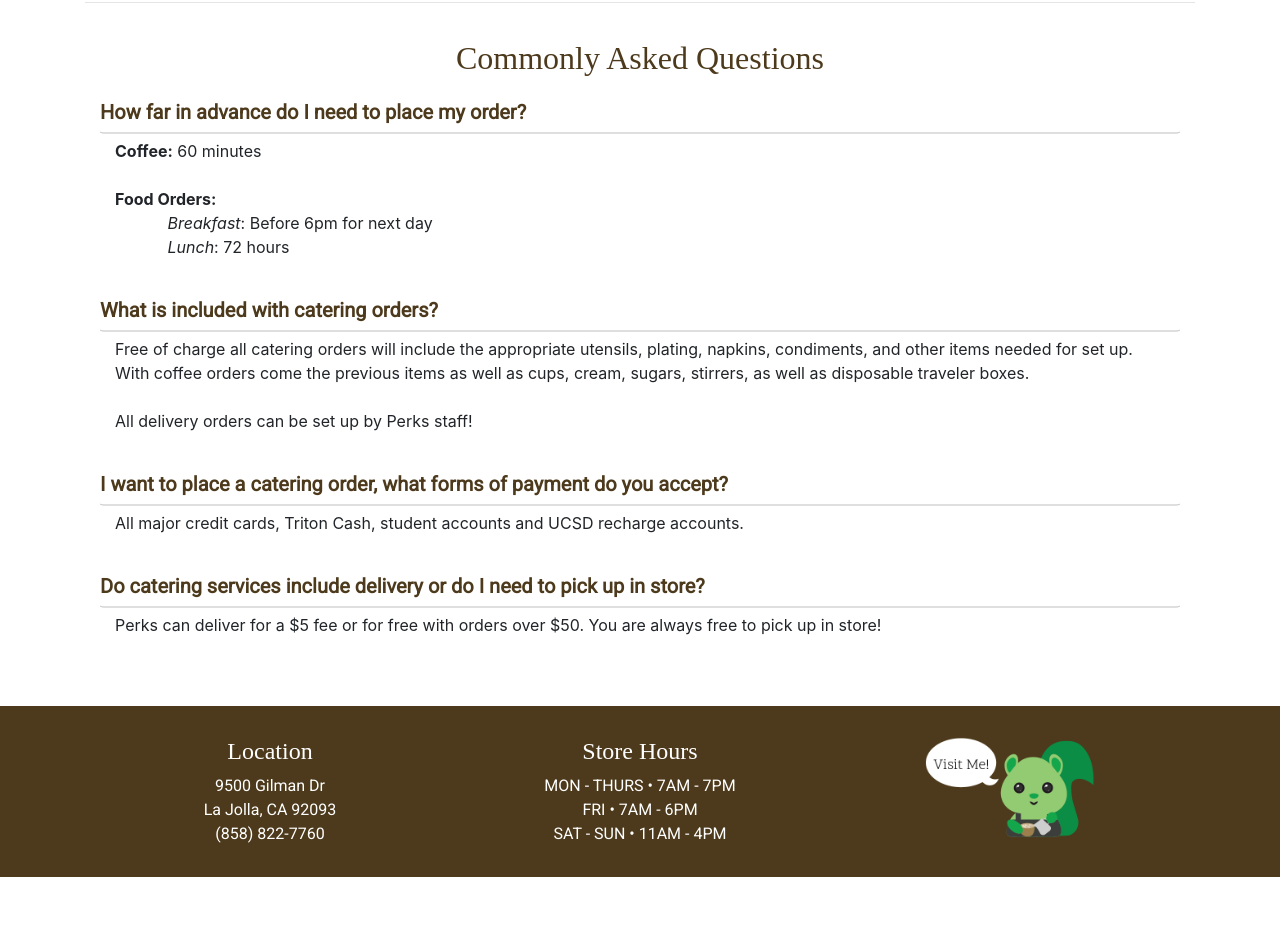
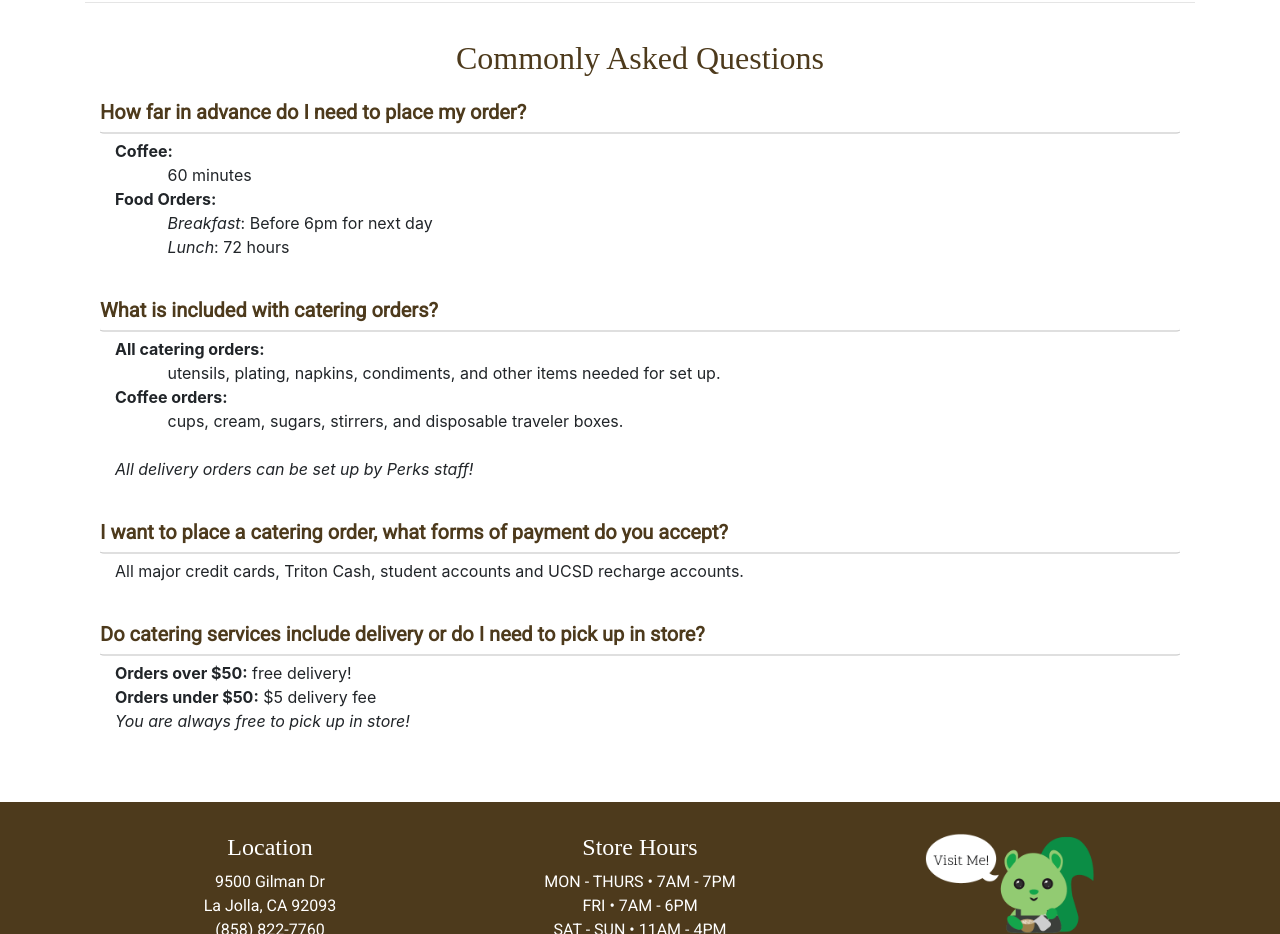
Before and after one commit to Anne-Le/cogs187b, a website: page perks_website/catering.html in a window 1280 px wide. Shown: the part 1218-2152 px from the top of the page. Before the commit the page ends 2095 px from the top, so only its background shows below. Drawn offline with Linux system fonts and the light colour scheme; a web font is replaced by a local one.

Commit message:
minor changes to faq

```diff
--- a/perks_website/catering.html
+++ b/perks_website/catering.html
@@ -106,7 +106,9 @@
 
           <div id="collapseOne" class="collapse show" role="tabpanel" aria-labelledby="headingOne">
             <div class="card-body">
-              <b>Coffee:</b> 60 minutes</br></br>
+              <b>Coffee:</b>
+              <div class="indent">
+              60 minutes</br></div>
               <b>Food Orders:</b></br>
               <div class="indent">
                 <em>Breakfast</em>: Before 6pm for next day</br></div>
@@ -131,7 +133,12 @@
 
         <div id="collapseTwo" class="collapse show" role="tabpanel" aria-labelledby="headingTwo">
           <div class="card-body">
-            Free of charge all catering orders will include the appropriate utensils, plating, napkins, condiments, and other items needed for set up. With coffee orders come the previous items as well as cups, cream, sugars, stirrers, as well as disposable traveler boxes. </br></br>All delivery orders can be set up by Perks staff!
+            <b>All catering orders:</b> </br>
+            <div class="indent">
+            utensils, plating, napkins, condiments, and other items needed for set up. </div>
+            <b>Coffee orders: </b></br>
+            <div class="indent">
+            cups, cream, sugars, stirrers, and disposable traveler boxes. </div></br><em>All delivery orders can be set up by Perks staff!</em>
           </div>
         </div><br>
 
@@ -159,7 +166,9 @@
 
           <div id="collapseThree" class="collapse  show" role="tabpanel" aria-labelledby="headingThree">
             <div class="card-body">
-              Perks can deliver for a $5 fee or for free with orders over $50. You are always free to pick up in store!
+              <b>Orders over $50:</b> free delivery! </br>
+              <b>Orders under $50:</b> $5 delivery fee</br>
+              <em>You are always free to pick up in store!</em>
             </div>
           </div>
         </div>
```
